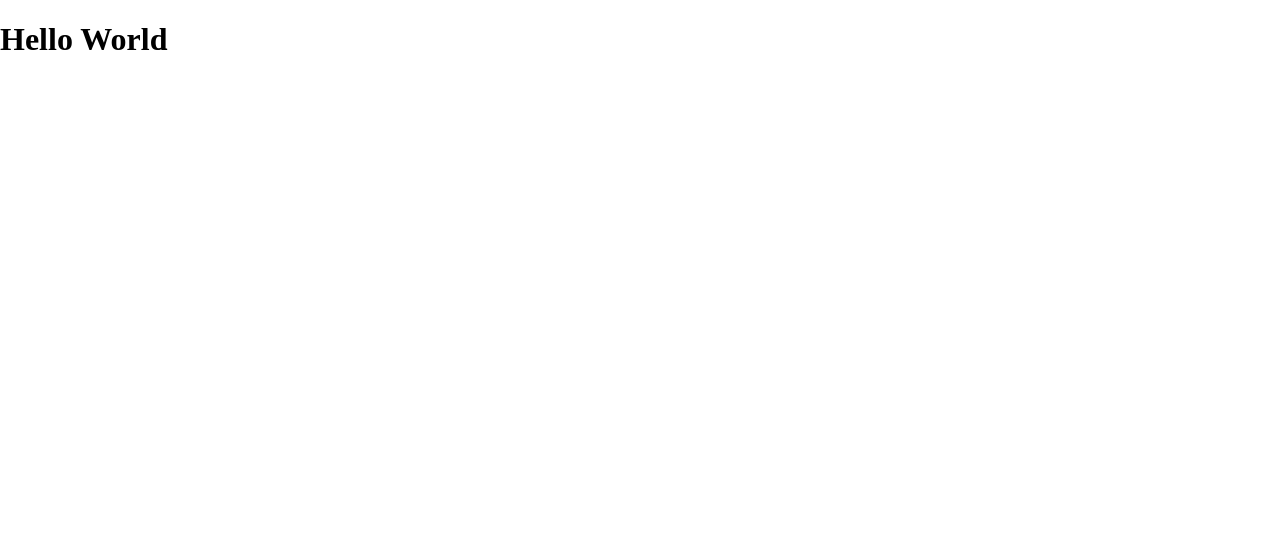
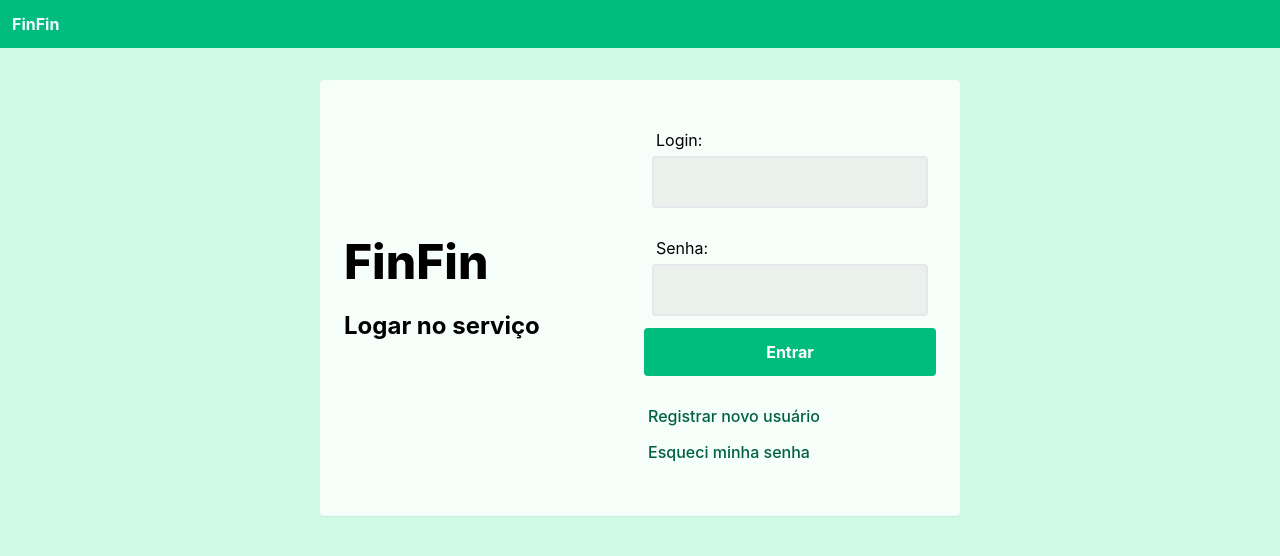
Before and after one commit to Felipe-Victorino/controle-financeiro-front, a React (Vite) app: page / in a window 1280 px wide. Shown: the top 556 px of the page. Built offline with nearby package versions, Linux system fonts and the light colour scheme; no server answers.

Commit message:
feat(App.tsx): React Routes and some global theming

```diff
--- a/src/App.tsx
+++ b/src/App.tsx
@@ -1,13 +1,28 @@
-import { useState } from "react";
-
 import "./App.css";
 
+import {BrowserRouter, Route, Routes} from "react-router-dom";
+import Login from "./pages/Login/Login";
+import Header from "./components/Header/Header";
+import NewUser from "./pages/NewUser/NewUser";
+import RequestPassword from "./pages/RequestPassword/RequestPassword.tsx";
+import Dashboard from "./pages/Dashboard/Dashboard.tsx";
+
 function App() {
-  return (
-    <div>
-      <h1>Hello World</h1>
-    </div>
-  );
+    return (
+        <div className="bg-emerald-100 dark:bg-mist-900 min-h-screen flex flex-col">
+            <Header title={"FinFin"}/>
+            <main className="grow p-8">
+                <BrowserRouter>
+                    <Routes>
+                        <Route path="/" element={<Login/>}></Route>
+                        <Route path="/signin" element={<NewUser/>}></Route>
+                        <Route path="/forgot" element={<RequestPassword/>}></Route>
+                        <Route path="/dash" element={<Dashboard/>}></Route>
+                    </Routes>
+                </BrowserRouter>
+            </main>
+        </div>
+    );
 }
 
 export default App;
--- a/src/index.css
+++ b/src/index.css
@@ -1,15 +1,4 @@
-:root {
-  color-scheme: light dark;
-
-  font-synthesis: none;
-  text-rendering: optimizeLegibility;
-  -webkit-font-smoothing: antialiased;
-  -moz-osx-font-smoothing: grayscale;
-
-  @media (max-width: 1024px) {
-    font-size: 16px;
-  }
-}
+@import "tailwindcss";
 
 * {
   box-sizing: border-box;
@@ -18,3 +7,16 @@
 body {
   margin: 0;
 }
+
+:root {
+  /* color-scheme: light dark; */
+
+  font-synthesis: none;
+  text-rendering: optimizeLegibility;
+  -webkit-font-smoothing: antialiased;
+  -moz-osx-font-smoothing: grayscale;
+}
+
+html {
+  scroll-behavior: smooth;
+}
```
